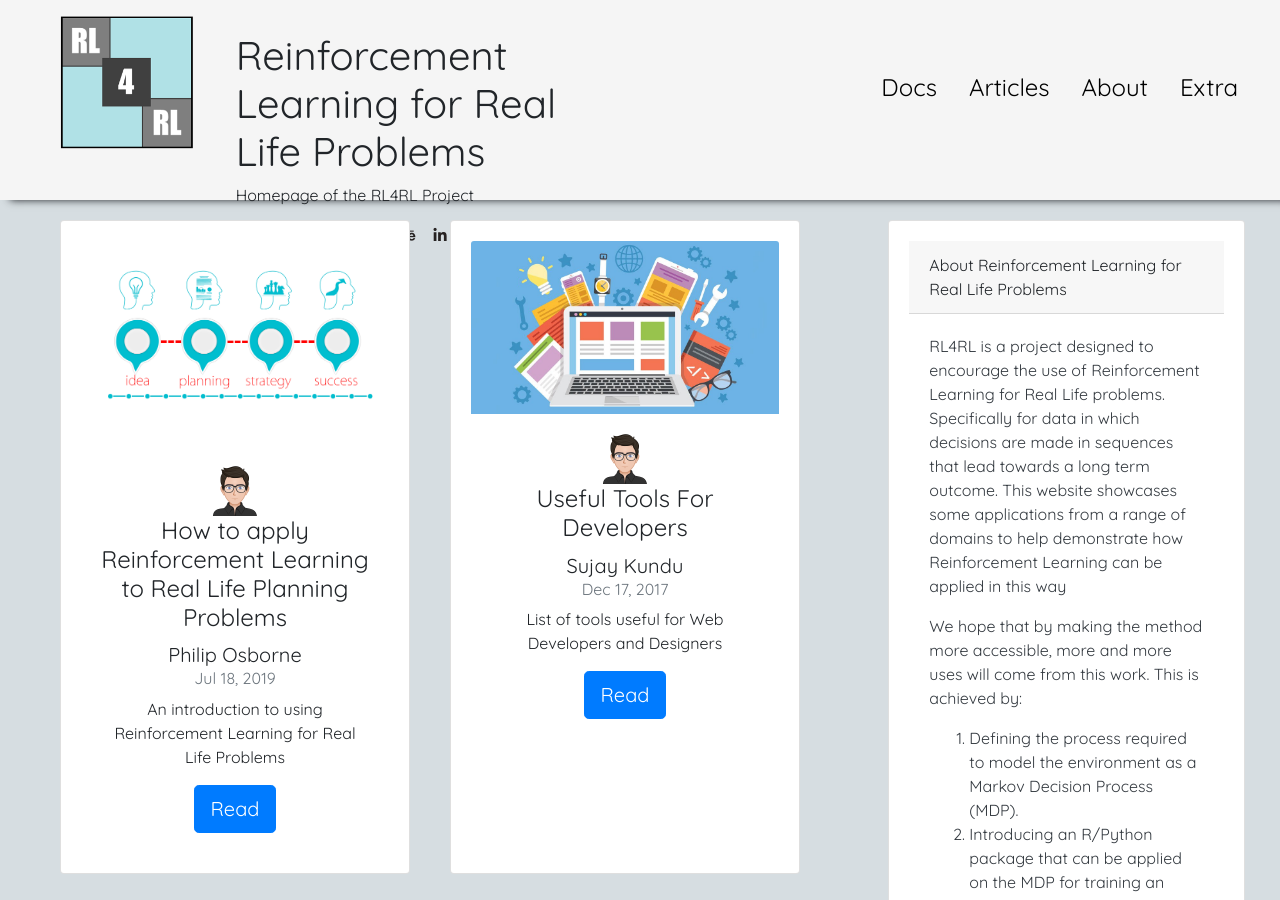
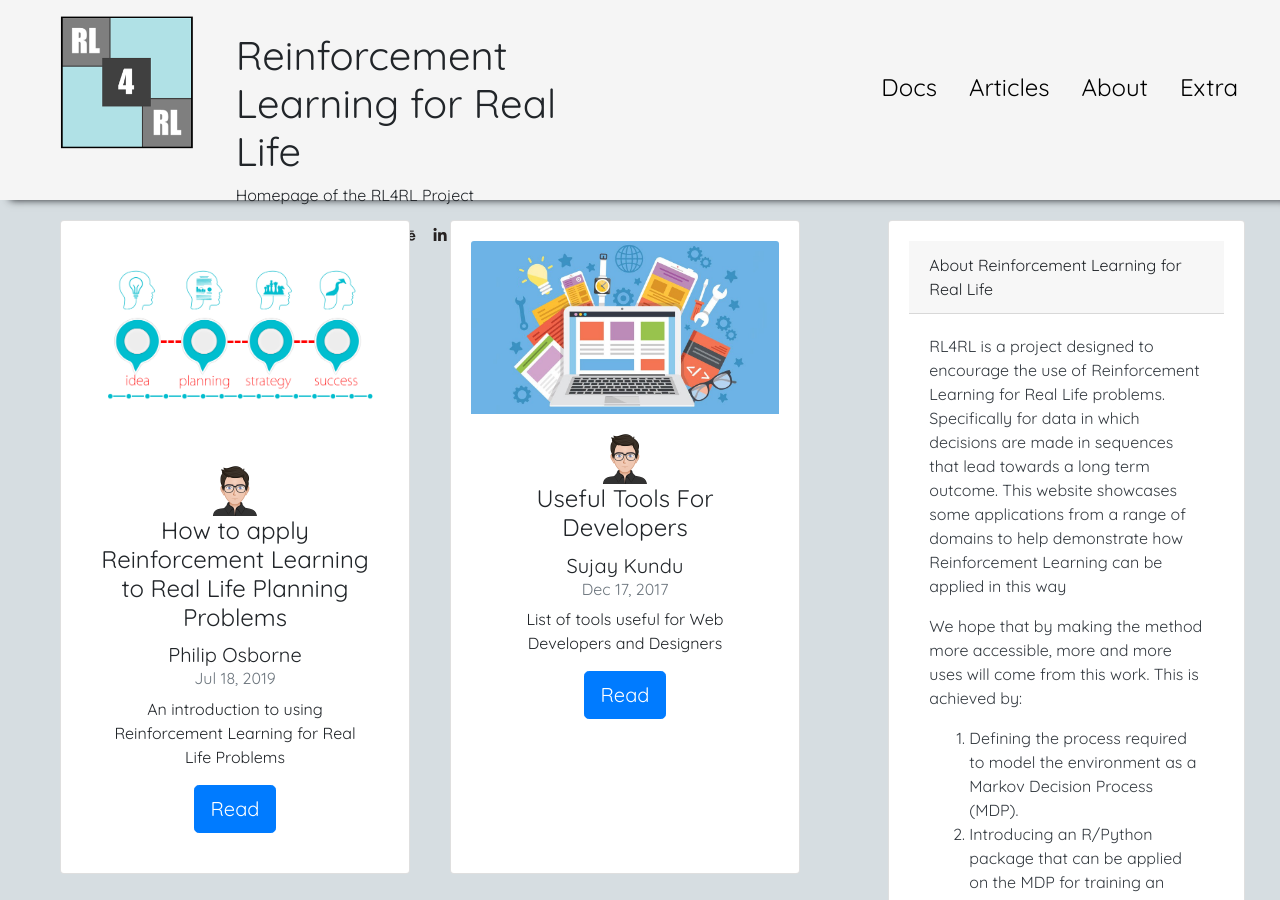
Before and after one commit to osbornep/rl4rl-website, a Jekyll site: the page built from index.md, in a window 1280 px wide and 900 px high. Built offline with Jekyll 4.4.1, drawn with Linux system fonts in a browser that asks for light colours; nearby versions of some CDN libraries; a script that is not in the unit is left out; some of the changed text lies outside the part shown.

Commit message:
Update _config.yml

```diff
--- a/_config.yml
+++ b/_config.yml
@@ -1,4 +1,4 @@
-title: Reinforcement Learning for Real Life Problems
+title: Reinforcement Learning for Real Life
 subtitle: Homepage of the RL4RL Project
 description: >- # this means to ignore newlines until "baseurl:"
   The website for the RL4RL project; encouraging state of the art applications of Reinforcement Learning to Real Life problems.
```
